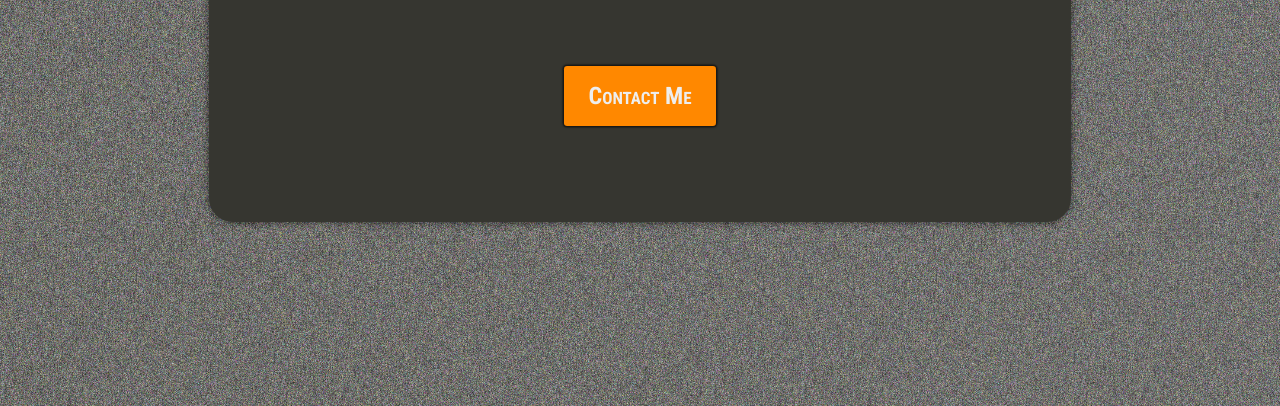
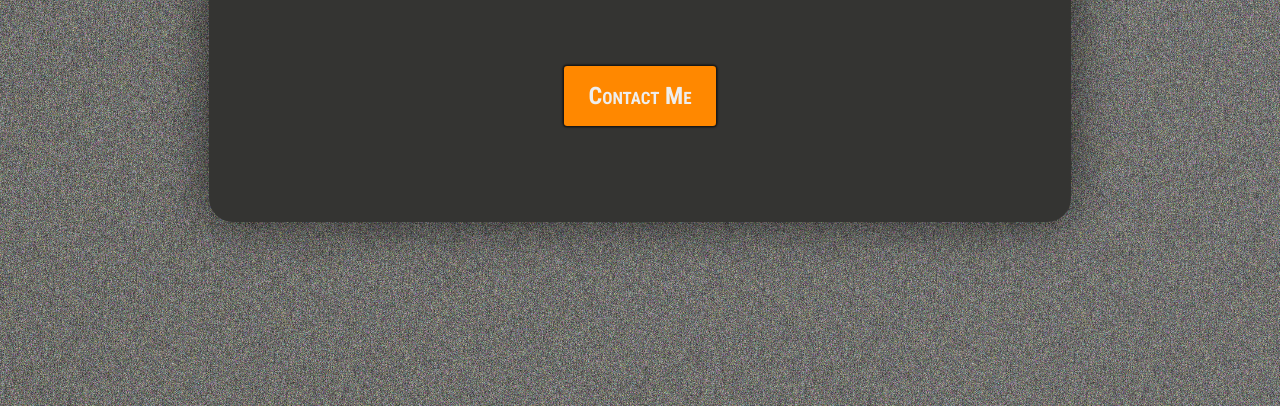
Before and after one commit to TechGeek01/plzdonotcontact.me, a plain HTML site: page index.html in a window 1280 px wide. Shown: the part 394-800 px from the top of the page. Drawn offline with Linux system fonts and the light colour scheme.

Commit message:
Update wrapper style

```diff
--- a/css/style.css
+++ b/css/style.css
@@ -4,7 +4,7 @@
 	/* General colors */
 	--clr-bg1: #202018;
 	--clr-bg2: #323230;
-	--clr-bg3: #323230;
+	--clr-bg3: #343432;
 
 	--clr-brand: #c1df11;
 	--clr-bg: #222;
@@ -134,13 +134,13 @@ body {
 }
 
 #wrapper {
-	background: #363630;
+	background: var(--clr-bg3);
 	max-width: 48em;
 	display: inline-block;
 	padding-top: 1.5em;
 	padding-inline: 2.5em;
 	border-radius: 1em;
-	box-shadow: 0 0 0.5rem rgba(0, 0, 0, 0.6);
+	box-shadow: 0 0 3rem rgba(0, 0, 0, 0.6);
 	text-align: center;
 }
 
```
